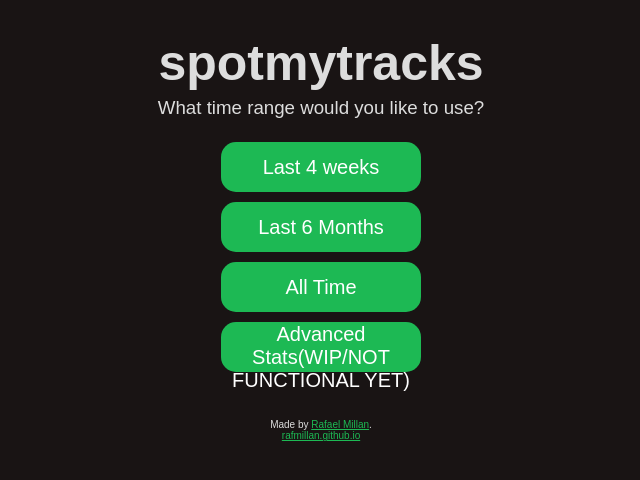
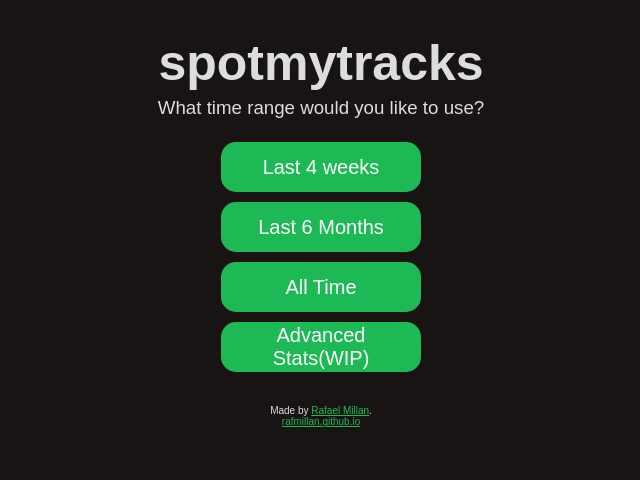
Before and after one commit to rafmillan/spotmytracks, a Flask app: template templates/index.html in a window 1280 px wide. Shown: the top 480 px of the page, without its empty margins (319-959 px from the left). Run offline with Flask 2, Linux system fonts and the light colour scheme; the template is opened without the code that fills it: most values are stand-ins (such as "Sample title", 1, 10 or a date in 2020).

Commit message:
i fix added wip

```diff
--- a/templates/index.html
+++ b/templates/index.html
@@ -19,7 +19,7 @@
             <button type="submit" class="btn" style="margin:5px;" name="time_range" value="short_term">Last 4 weeks</button><br>
             <button type="submit" class="btn" style="margin:5px;"name="time_range" value="medium_term">Last 6 Months</button><br>
             <button type="submit" class="btn" style="margin:5px;" name="time_range" value="long_term">All Time</button><br>
-            <button type="submit" class="btn" style="margin:5px;" name="time_range" value="long_term">Advanced Stats(WIP/NOT FUNCTIONAL YET)</button><br>
+            <button type="submit" class="btn" style="margin:5px;" name="time_range" value="long_term">Advanced Stats(WIP)</button><br>
         </center>
     <br />
     </div>
```
